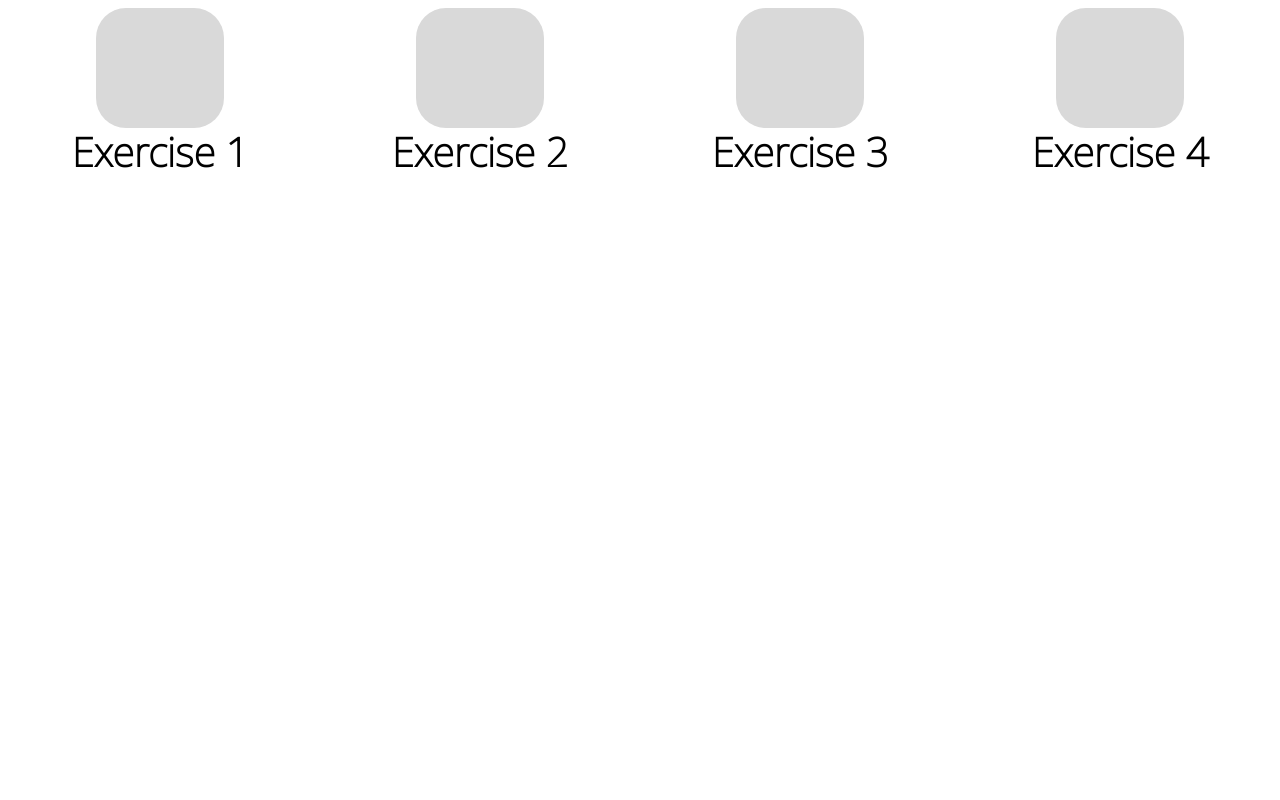
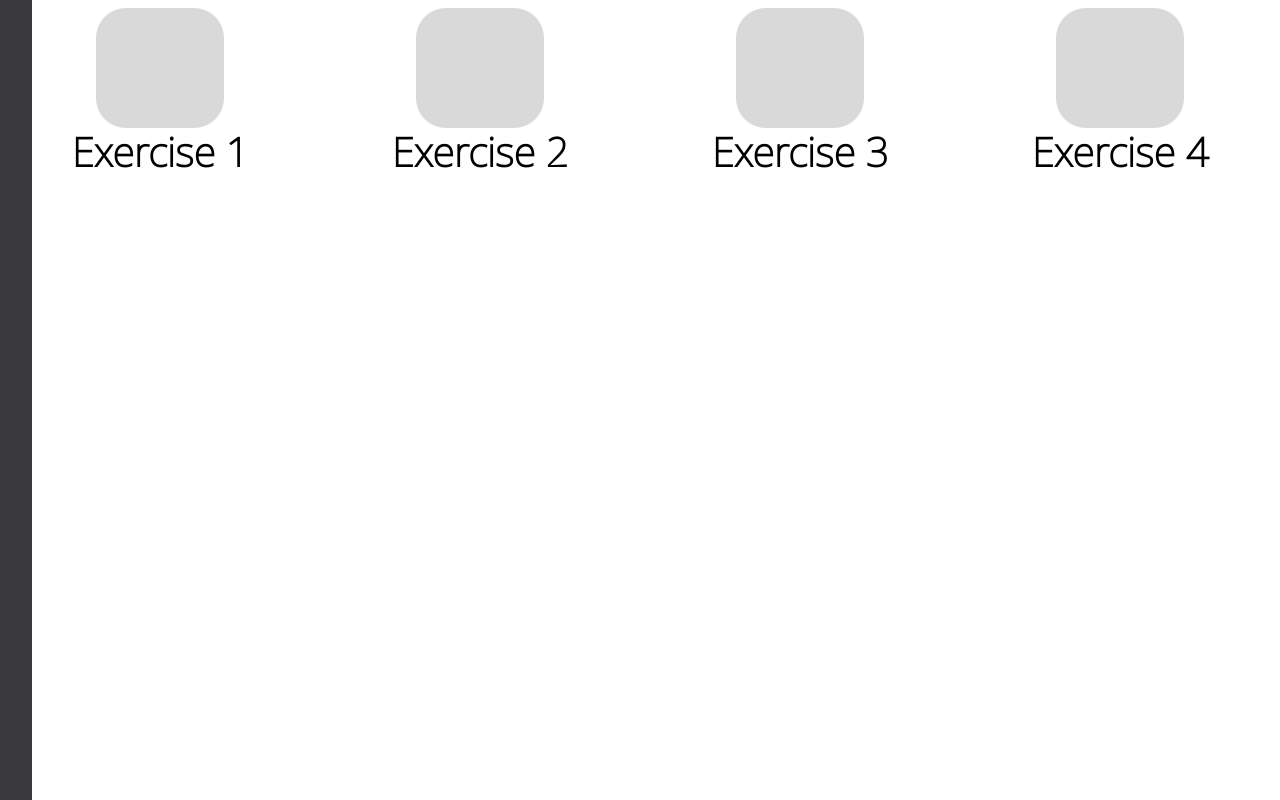
Before and after one commit to TamahauBrown/poker-trainer, a React (Create React App) app: page / in a window 1280 px wide. Built offline with nearby package versions, Linux system fonts and the light colour scheme.

Commit message:
Sidebar placeholder added

```diff
--- a/src/App.css
+++ b/src/App.css
@@ -121,8 +121,8 @@
 
 .sidebar {
   position: absolute;
-  width: 74px;
-  height: 960px;
+  width: 2.5vw;
+  height: 100%;
   left: 0;
   top: 0;
 
--- a/src/App.tsx
+++ b/src/App.tsx
@@ -20,7 +20,7 @@ function App() {
                     </div>
                 </header>
             <body>
-
+            <div className="sidebar"> </div>
             </body>
         </div>
 );
```
